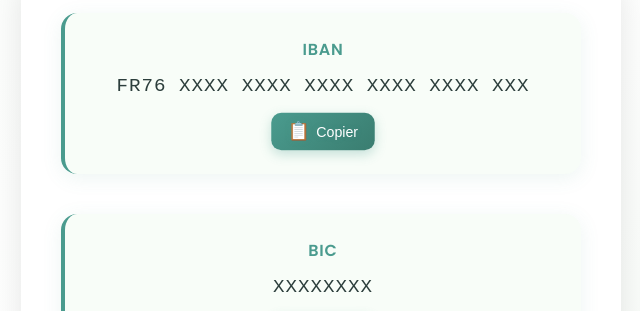
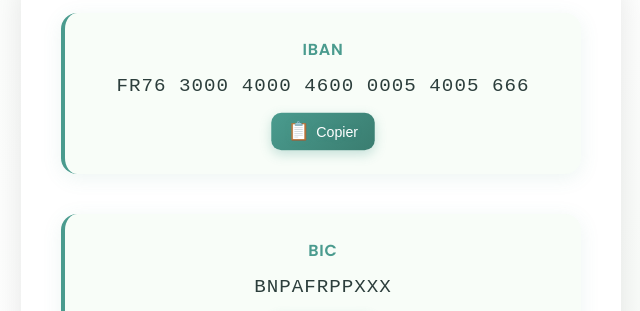
Before and after one commit to tarascon-mosquee/rib, a plain HTML site: page index.html in a window 1280 px wide. Shown: the part 278-589 px from the top of the page, 319-959 px from the left. Drawn offline with Linux system fonts and the light colour scheme.

Commit message:
Update index.html

```diff
--- a/index.html
+++ b/index.html
@@ -29,7 +29,7 @@
         <div class="card">
             <div class="info-item">
                 <div class="info-label">IBAN</div>
-                <div class="info-value" id="iban">FR76 XXXX XXXX XXXX XXXX XXXX XXX</div>
+                <div class="info-value" id="iban">FR76 3000 4000 4600 0005 4005 666</div>
                 <button class="copy-btn" onclick="copyToClipboard('iban', this)">
                     <span class="copy-icon">📋</span>
                     Copier
@@ -39,10 +39,9 @@
             <!-- bloc bic -->
             <div class="info-item">
                 <div class="info-label">
-                    <!-- <span class="info-icon">�</span> -->
                     BIC
                 </div>
-                <div class="info-value" id="bic">XXXXXXXX</div>
+                <div class="info-value" id="bic">BNPAFRPPXXX</div>
                 <button class="copy-btn" onclick="copyToClipboard('bic', this)">
                     <span class="copy-icon">📋</span>
                     Copier
```
